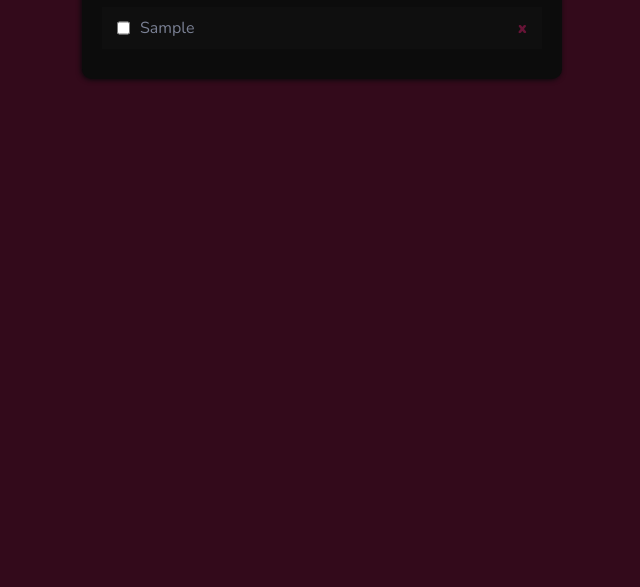
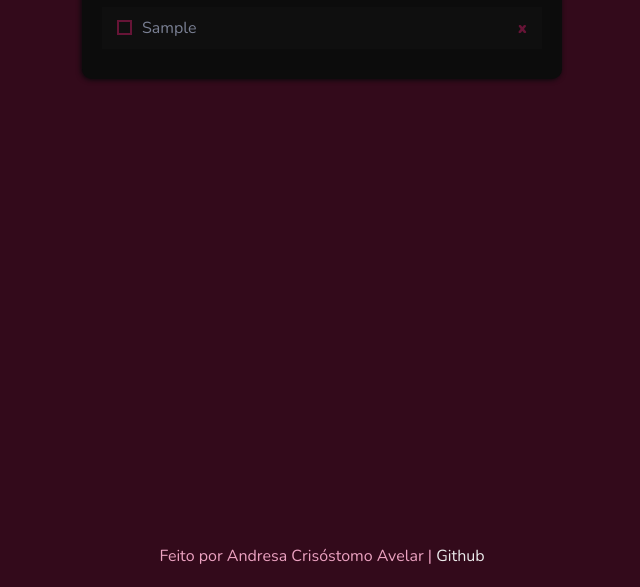
Before and after one commit to AndresaCA/lista-tarefas, a plain HTML site: page index.html in a window 1280 px wide. Both pictures are taken after typing "Sample" into the empty fields and a click on the button "ADICIONAR". Shown: the part 213-800 px from the top of the page, without its empty margins (318-958 px from the left). Drawn offline with nearby package versions, Linux system fonts and the light colour scheme.

Commit message:
modificações finais

```diff
--- a/index.html
+++ b/index.html
@@ -41,6 +41,10 @@
         </div>
     </div>
 
+    <footer class="rodape">
+        <p>Feito por Andresa Crisóstomo Avelar |   <a href="https://github.com/AndresaCA" target="_blank">Github</a></p>
+    </footer>
+
     <script src="./index.js"></script>
 </body>
 </html>
--- a/index.js
+++ b/index.js
@@ -25,9 +25,9 @@ document.onload = retirarTema()
 
 /* Adicionar e remover tarefas*/
 let id = 0
-const tarefa = (id, novaTarefa) => `<div>
+const tarefa = (id, novaTarefa) => `<div class="form-group">
 <span>
-<input type="checkbox" onchange="marcarTarefa(${id})"/>
+<input class="checkbox" id="checkbox" type="checkbox" onchange="marcarTarefa(${id})"/>
 <p id='${id}'>${novaTarefa}</p>
 </span>
 <button onclick="removerTarefa(${id})">x</button>
--- a/style.css
+++ b/style.css
@@ -92,6 +92,56 @@ body {
     display: flex;
 }
 
+.form-group label {
+    cursor: pointer;
+  }
+
+  .radio, .checkbox {
+    cursor: pointer;
+    appearance: none;
+    width: 15px;
+    height: 15px;
+    border: 2px solid var(--clr-bg);
+    border-radius: 50%;
+    position: relative;
+    display: flex;
+    flex-direction: row;
+    align-items: center;
+    justify-content: center;
+    outline: none;
+  }
+
+.checkbox {
+    border-radius: 0;
+    margin-top: 3px;
+  }
+
+.radio:before, .checkbox:before {
+    content: '';
+    width: 10px;
+    height: 10px;
+    background: red;
+    border-radius: 50%;
+    opacity: 0;
+    position: absolute;
+  }
+
+.checkbox:before {
+    border-radius: 0;
+    background: transparent;
+    border: 2px solid var(--clr-bg);
+    border-left: 0;
+    border-top: 0;
+    width: 5px;
+    height: 10px;
+    transform: rotate(45deg);
+    top: -2px;
+  }
+
+.radio:checked:before, .checkbox:checked:before {
+    opacity: 1;
+  }
+
 #lista-tarefas button {
     background: none;
     color: var(--clr-text);
@@ -163,6 +213,7 @@ body {
     --clr-text: #661436;
     --clr-border-btn: #661436;
     --clr-border: #3a3a3a;
+    --clr-footer-bg: #eca2c1;
 }
 
 :root:has(#azul:checked) {
@@ -171,6 +222,7 @@ body {
     --clr-text: #114D7E;
     --clr-border-btn: #114D7E;
     --clr-border: #3a3a3a;
+    --clr-footer-bg: #8dc2ed;
 }
 
 :root:has(#verde:checked) {
@@ -179,6 +231,7 @@ body {
     --clr-text: #2E4D3A;
     --clr-border-btn: #2E4D3A;
     --clr-border: #3a3a3a;
+    --clr-footer-bg: #9dd6b3;
 }
 
 :root:has(#amarelo:checked) {
@@ -187,4 +240,18 @@ body {
     --clr-text: #E4572E;
     --clr-border-btn: #E4572E;
     --clr-border: #3a3a3a;
+    --clr-footer-bg: #e4a490;
 }
+
+.rodape {
+    position: absolute;
+    bottom: 20px;
+}
+
+.rodape p {
+    color: var(--clr-footer-bg);
+}
+
+.rodape a {
+    text-decoration: none;
+}
```
